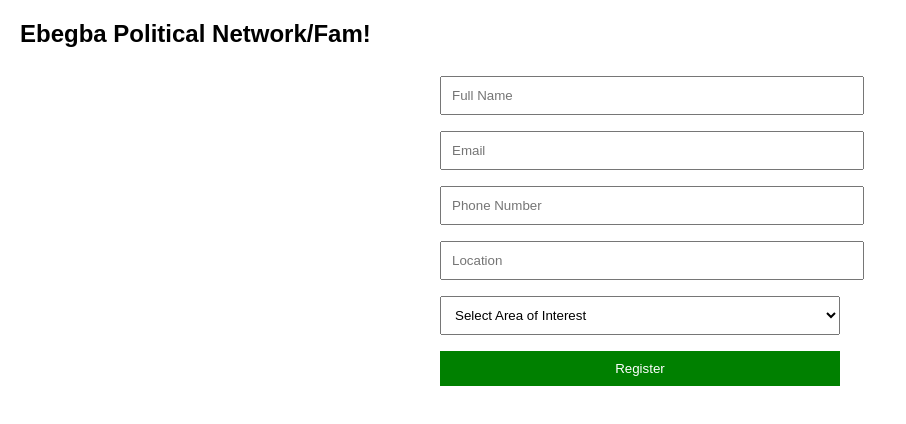
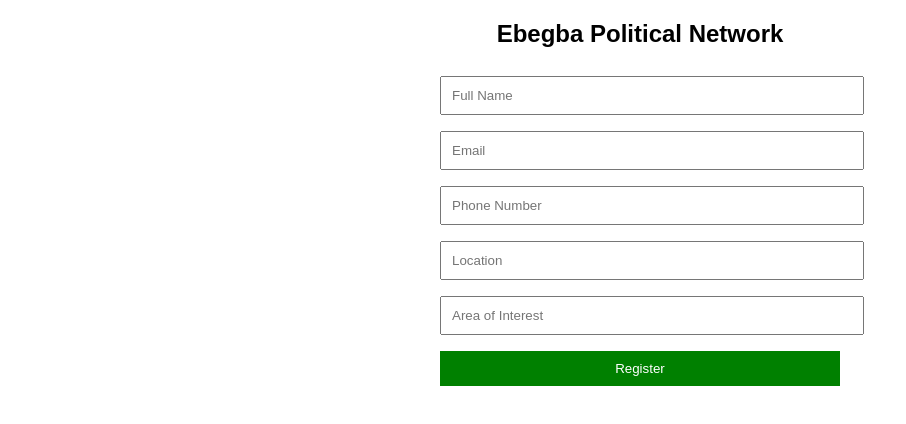
Before and after one commit to princeigho74/Ebegba-Political-Network, a plain HTML site: page index.html in a window 1280 px wide. Shown: the whole page, without its empty margins (0-906 px from the left). Drawn offline with Linux system fonts and the light colour scheme.

Commit message:
Update index.html

```diff
--- a/index.html
+++ b/index.html
@@ -3,44 +3,32 @@
 <head>
   <meta charset="UTF-8">
   <meta name="viewport" content="width=device-width, initial-scale=1.0">
-  <title>Ebegba Political Network/Fam! - Registration</title>
+  <title>Ebegba Political Network</title>
   <style>
     body { font-family: Arial, sans-serif; margin: 20px; }
     form { max-width: 400px; margin: auto; }
-    input, select, button { width: 100%; padding: 10px; margin: 8px 0; }
+    input, button { width: 100%; padding: 10px; margin: 8px 0; }
     button { background: green; color: white; border: none; cursor: pointer; }
     button:hover { background: darkgreen; }
     #message { margin-top: 15px; color: blue; font-weight: bold; }
   </style>
 </head>
 <body>
-  <h2>Ebegba Political Network/Fam!</h2>
+  <h2 style="text-align:center;">Ebegba Political Network</h2>
+
   <form id="regForm">
     <input type="text" name="fullname" placeholder="Full Name" required>
     <input type="email" name="email" placeholder="Email" required>
     <input type="tel" name="phone" placeholder="Phone Number" required>
     <input type="text" name="location" placeholder="Location" required>
-
-    <!-- Updated Area of Interest options -->
-    <select name="interest" required>
-      <option value="" disabled selected>Select Area of Interest</option>
-      <option value="Leadership">Leadership</option>
-      <option value="Youth Empowerment">Youth Empowerment</option>
-      <option value="Community Development">Community Development</option>
-      <option value="Education">Education</option>
-      <option value="Political Mobilization">Political Mobilization</option>
-      <option value="Media and Publicity">Media and Publicity</option>
-      <option value="Jobs">Jobs</option>
-      <option value="Digital Innovation & Technology">Digital Innovation & Technology</option>
-      <option value="Others">Others</option>
-    </select>
-
+    <input type="text" name="interest" placeholder="Area of Interest" required>
     <button type="submit">Register</button>
   </form>
+
   <div id="message"></div>
 
   <script>
-    const SCRIPT_URL = "YOUR_GOOGLE_SCRIPT_URL_HERE";
+    const SCRIPT_URL = "https://script.google.com/macros/s/AKfycbxFsK80_oD3lxUA9jNX3XM0kouPNFFAXSyHEP8NpaIuUGZzFWdK5oEcj2ofJjCa2c2B/exec";
 
     document.getElementById("regForm").addEventListener("submit", e => {
       e.preventDefault();
```
